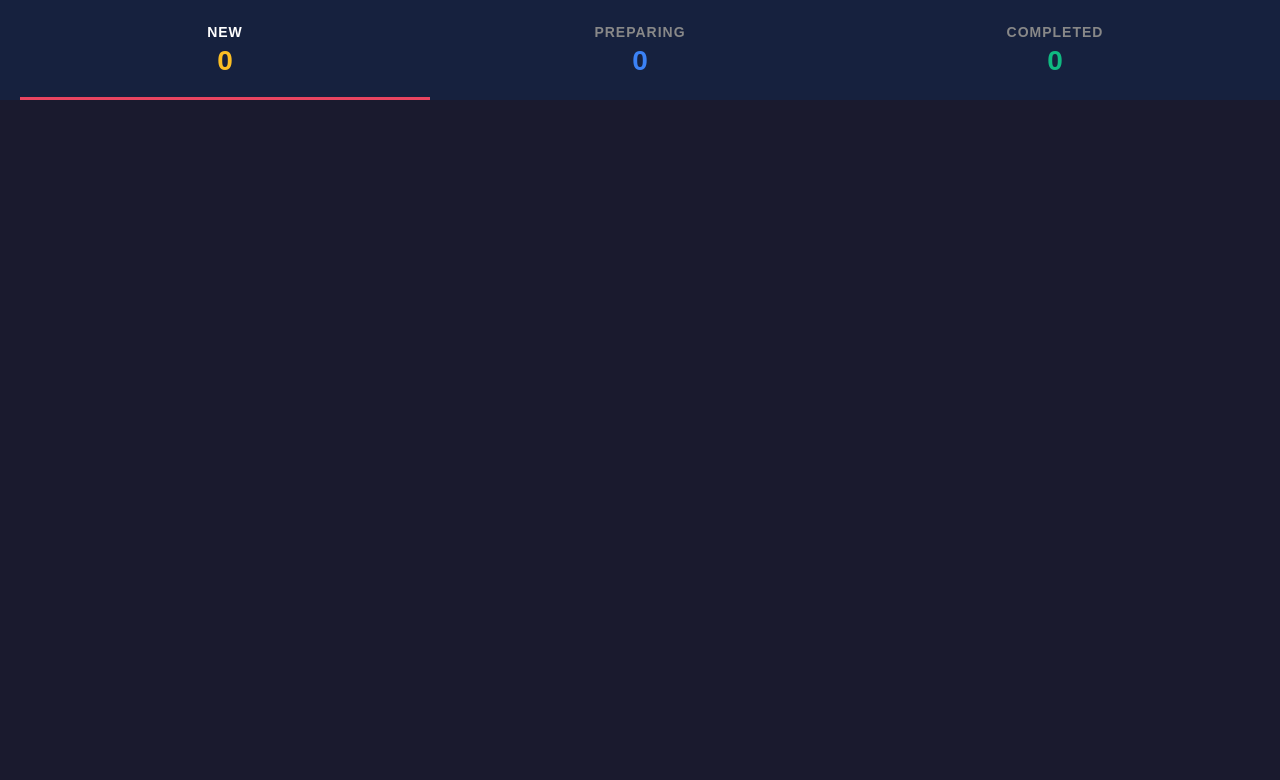
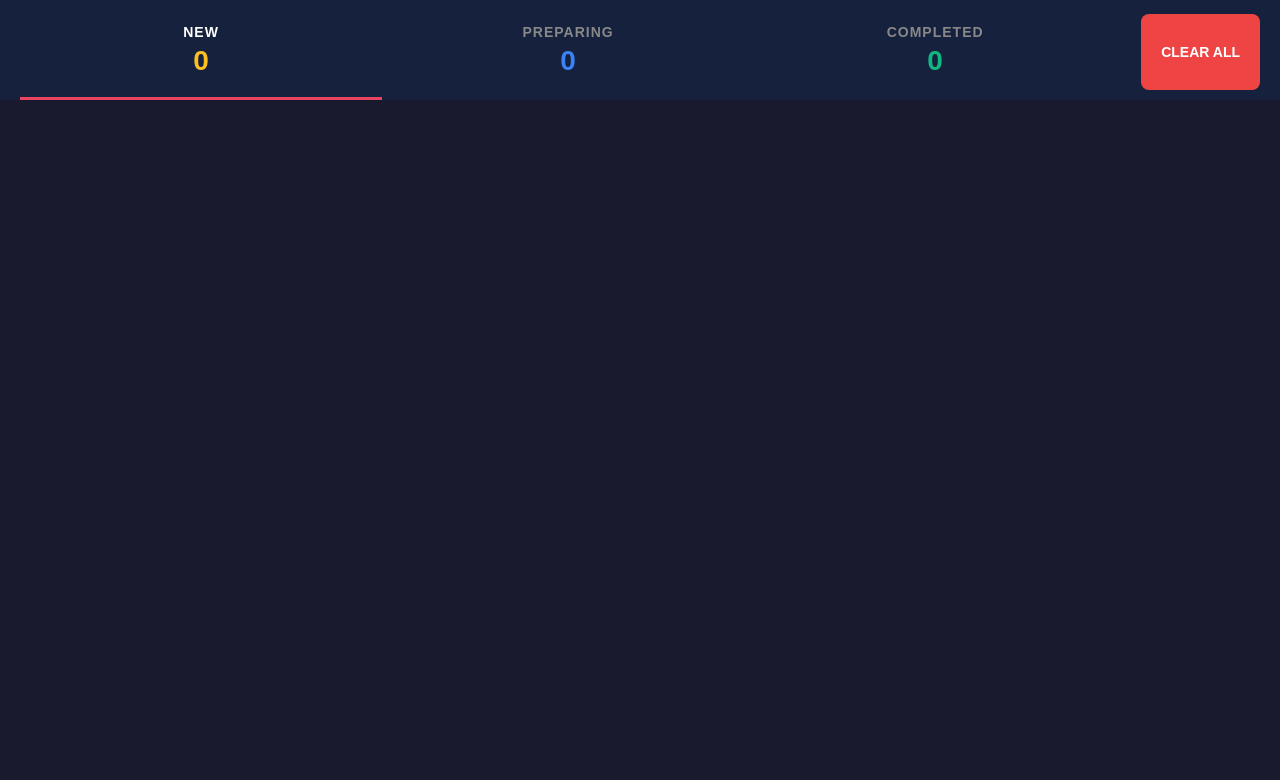
Before and after one commit to seyhakk/linger3am_kds_telegram, a website: page index.html in a window 1280 px wide. Shown: the part 66-846 px from the top of the page. Drawn offline with Linux system fonts and the light colour scheme; no server answers.

Commit message:
Add visible CLEAR ALL button in tabs

```diff
--- a/index.html
+++ b/index.html
@@ -34,8 +34,8 @@
       <button class="status-tab" data-status="completed">
         <span class="tab-label">COMPLETED</span>
         <span class="tab-count" id="count-completed">0</span>
-        <button class="clear-btn" onclick="clearCompleted()" title="Clear All">✕</button>
       </button>
+      <button class="clear-all-btn" onclick="clearCompleted()">CLEAR ALL</button>
     </nav>
 
     <main class="main-content">
--- a/styles.css
+++ b/styles.css
@@ -128,32 +128,20 @@ body {
 .status-tab[data-status="preparing"] .tab-count { color: #3b82f6; }
 .status-tab[data-status="completed"] .tab-count { color: #10b981; }
 
-.status-tab {
-  position: relative;
-}
-
-.clear-btn {
-  position: absolute;
-  top: 10px;
-  right: 10px;
+.clear-all-btn {
   background: #ef4444;
   border: none;
   color: white;
-  width: 24px;
-  height: 24px;
-  border-radius: 50%;
-  font-size: 12px;
+  padding: 10px 20px;
+  border-radius: 8px;
+  font-size: 14px;
+  font-weight: 600;
   cursor: pointer;
-  opacity: 0;
-  transition: opacity 0.3s;
+  margin: 10px 0 10px 20px;
+  transition: all 0.3s;
 }
 
-.status-tab[data-status="completed"]:hover .clear-btn,
-.status-tab[data-status="completed"].active .clear-btn {
-  opacity: 1;
-}
-
-.clear-btn:hover {
+.clear-all-btn:hover {
   background: #dc2626;
 }
 
```
